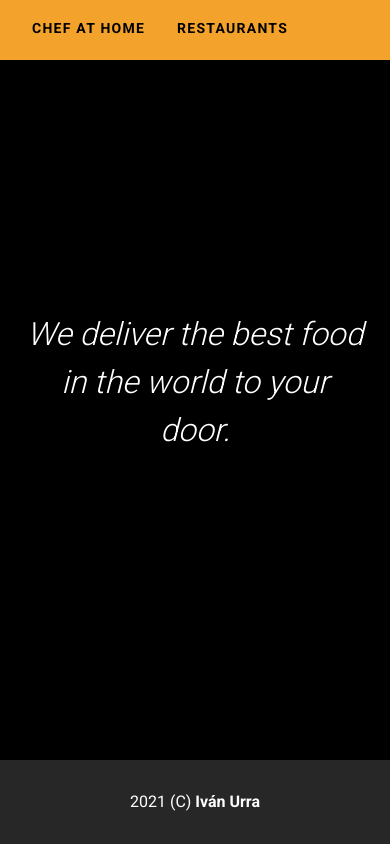
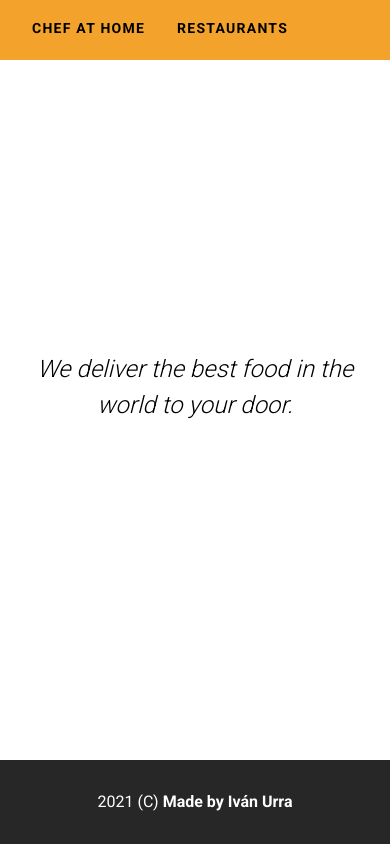
Before and after one commit to ivanurra/chefathome-frontend, a Nuxt app: page / in a window 390 px wide. Built offline with nearby package versions, Linux system fonts and the light colour scheme.

Commit message:
change backgroundcolor & added cols to responsive

```diff
--- a/components/Footer.vue
+++ b/components/Footer.vue
@@ -1,12 +1,11 @@
 <template>
   <v-footer
-    dark
     :app="$vuetify.breakpoint.mdAndUp"
     :absolute="$vuetify.breakpoint.mdAndUp"
   >
     <v-container class="d-flex">
       <v-col align="center">
-        {{ new Date().getFullYear() }} (C)<strong> Iván Urra</strong>
+        {{ new Date().getFullYear() }} (C)<strong> Made by Iván Urra</strong>
       </v-col>
     </v-container>
   </v-footer>
--- a/components/Home.vue
+++ b/components/Home.vue
@@ -1,16 +1,18 @@
 <template>
   <v-container fluid>
-    <v-col align="center" justify="center">
+    <v-row align="center" justify="center">
+      <v-col cols="12" md="4">
         <v-img
           src="chefathomegithub.png"
           alt="Chef at home logo"
           max-width="600"
           max-height="600"
-        class="mt-10"
-      ></v-img>
-      <h1 class="font-italic font-weight-light">
+          class="mt-10 mb-10"
+        />
+        <h2 class="font-italic font-weight-light black--text" align="center" justify="center">
           We deliver the best food in the world to your door.
-      </h1>
+        </h2>
       </v-col>
+    </v-row>
   </v-container>
 </template>
--- a/layouts/default.vue
+++ b/layouts/default.vue
@@ -21,6 +21,6 @@ export default {
 
 <style scoped>
 * {
-  background-color: black;
+  background-color: white;
 }
 </style>
--- a/pages/restaurants/index.vue
+++ b/pages/restaurants/index.vue
@@ -3,8 +3,8 @@
     <v-form>
       <v-text-field
         v-model="query"
-        background-color="black"
-        color="white"
+        background-color="white"
+        color="black"
         label="Search restaurants"
         placeholder="Search restaurants"
       ></v-text-field>
```
Lines whose indentation alone changed are shown as unchanged.
